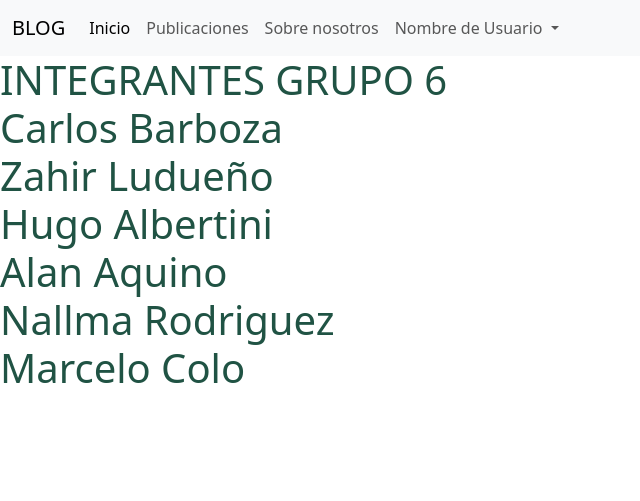
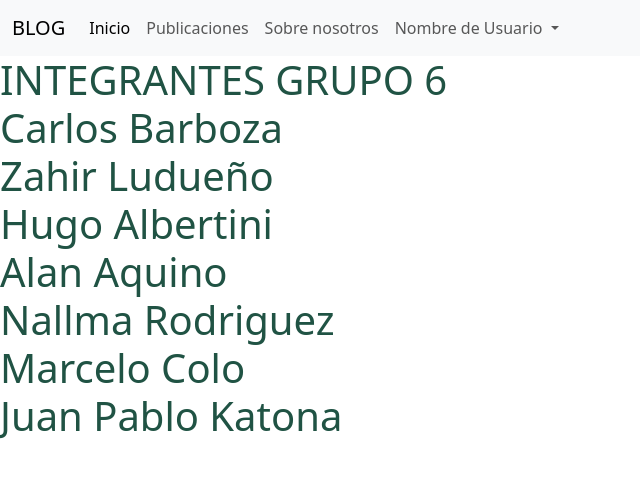
Before and after one commit to carloslionelxd/c7_new_grupo6, a Django app: page /sobrenosotros/ in a window 1280 px wide. Shown: the top 501 px of the page, without its empty margins (0-640 px from the left). Run offline with Django 4.2, Linux system fonts and the light colour scheme.

Commit message:
agrego integrante

```diff
--- a/templates/sobrenosotros.html
+++ b/templates/sobrenosotros.html
@@ -12,6 +12,7 @@
     <div>Alan Aquino</div>
     <div>Nallma Rodriguez</div>
     <div>Marcelo Colo</div>
+    <div>Juan Pablo Katona</div>
 
 
 </h1>
```
